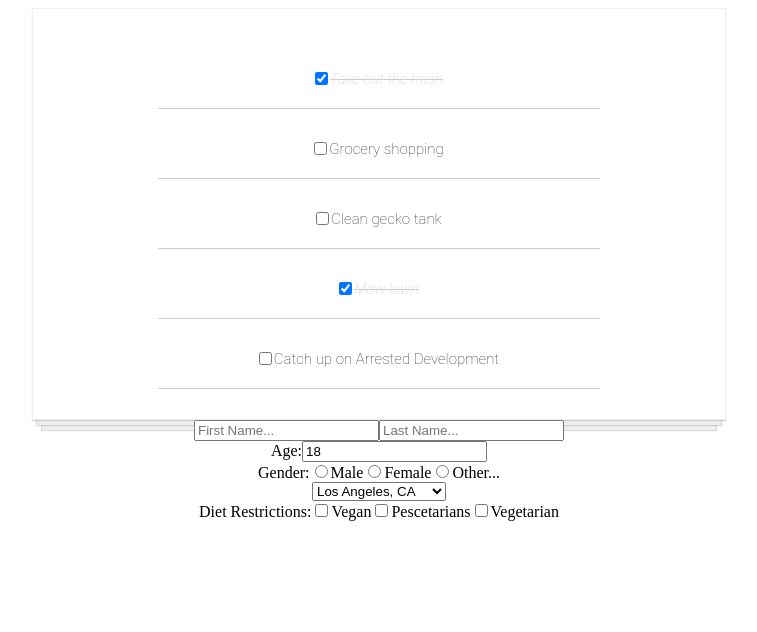
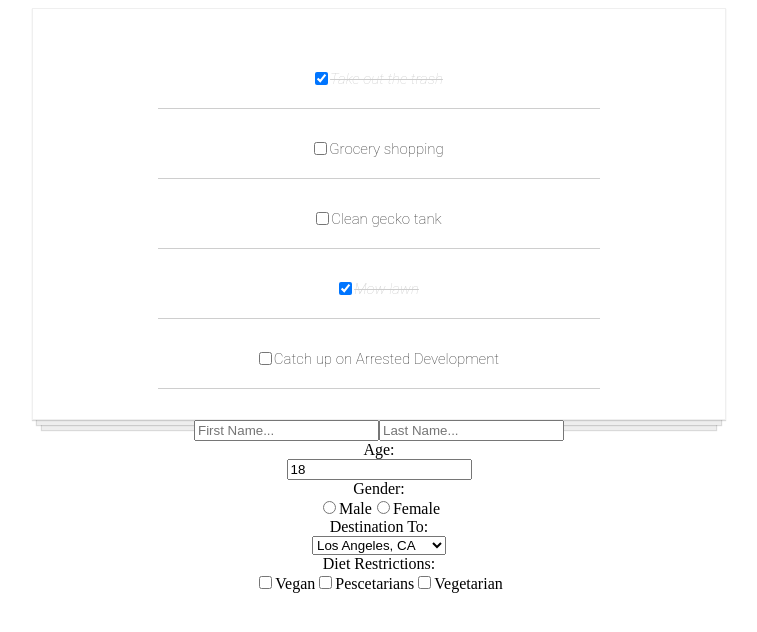
Before and after one commit to its-gio/To-Do-App, a React (Create React App) app: page / in a window 1280 px wide. Shown: the top 632 px of the page, without its empty margins (261-1018 px from the left). Built offline with nearby package versions, Linux system fonts and the light colour scheme.

Commit message:
Gender now works and set up other form pieces for success

```diff
--- a/src/App.js
+++ b/src/App.js
@@ -38,11 +38,10 @@ class App extends Component {
   }
 
   updateForm(e) {
-    e.preventDefault();
-    const { name, value } = e.target;
-    this.setState({
-      [name]: value
-    });
+    const { name, value, type, checked } = e.target;
+    type === "checkbox"
+      ? this.setState({ [name]: checked })
+      : this.setState({ [name]: value });
   }
 
   render() {
--- a/src/components/Form.jsx
+++ b/src/components/Form.jsx
@@ -9,7 +9,9 @@ class Form extends Component {
       gender,
       locationFrom,
       locationTo,
-      diet
+      vegan,
+      pescetarians,
+      vegetarian
     } = this.props.info;
 
     return (
@@ -28,39 +30,62 @@ class Form extends Component {
           type="text"
           placeholder="Last Name..."
         />
-        <legend>
-          Age:
+        <legend>Age:</legend>
+        <input
+          onChange={this.props.updateForm}
+          name="age"
+          type="number"
+          min="18"
+          value={age}
+        />
+        <legend>Gender:</legend>
+        <label>
           <input
             onChange={this.props.updateForm}
-            name="age"
-            type="number"
-            min="18"
-            value={age}
+            checked={gender === "male"}
+            name="gender"
+            type="radio"
+            value="male"
           />
-        </legend>
-        <legend>
-          Gender:
-          <input name="gender" type="radio" value="male" />
           Male
-          <input name="gender" type="radio" value="female" />
+        </label>
+        <label>
+          <input
+            onChange={this.props.updateForm}
+            checked={gender === "female"}
+            name="gender"
+            type="radio"
+            value="female"
+          />
           Female
-          <input name="gender" type="radio" value="other" />
-          Other...
-        </legend>
+        </label>
+        {/* <input
+          onChange={this.props.updateForm}
+          checked={gender == }
+          name="gender"
+          type="radio"
+          value="other"
+        />
+        Other... */}
+        <legend>Destination To:</legend>
         <select name="locationTo" type="text" placeholder="Location To...">
           <option value="Los Angeles, CA">Los Angeles, CA</option>
           <option value="San Fransisco, CA">San Fransisco, CA</option>
           <option value="Austin, TX">Austin, TX</option>
         </select>
-        <legend>
-          Diet Restrictions:
-          <input name="diet" type="checkbox" value="Vegan" />
+        <legend>Diet Restrictions:</legend>
+        <label>
+          <input name="vegan" type="checkbox" value="Vegan" />
           Vegan
-          <input name="diet" type="checkbox" value="Pescetarians" />
+        </label>
+        <label>
+          <input name="pescetarians" type="checkbox" value="Pescetarians" />
           Pescetarians
-          <input name="diet" type="checkbox" value="Vegetarian" />
+        </label>
+        <label>
+          <input name="vegetarian" type="checkbox" value="Vegetarian" />
           Vegetarian
-        </legend>
+        </label>
       </form>
     );
   }
```
